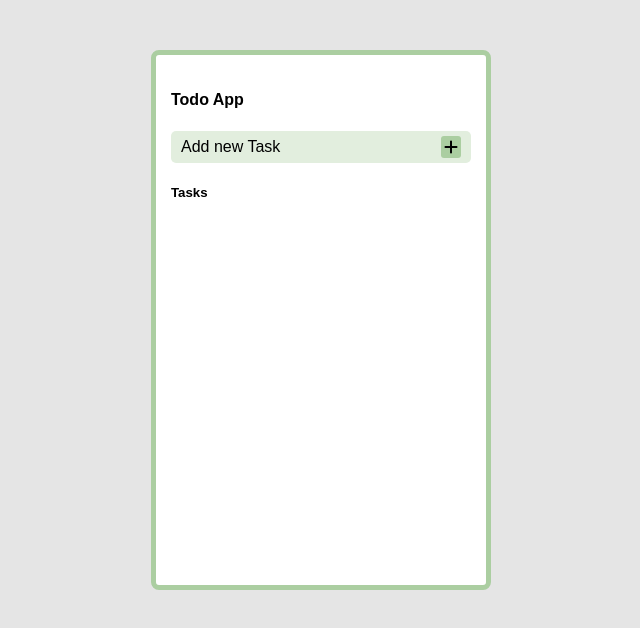
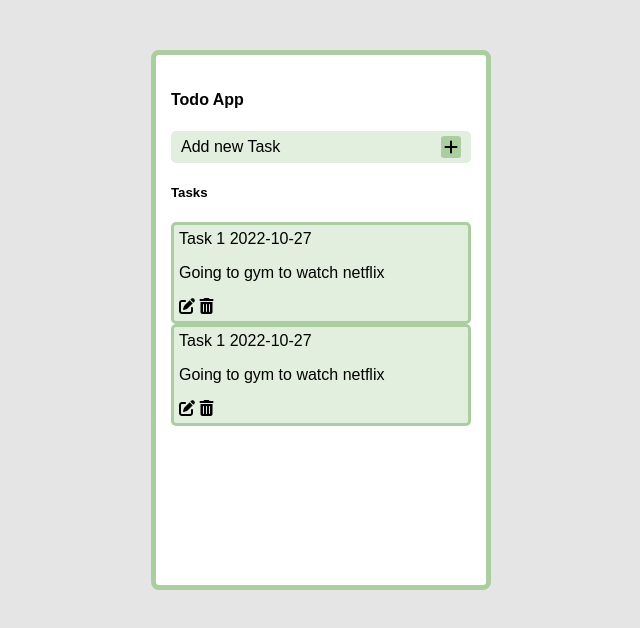
Before and after one commit to Shaxa8000/TODO-app, a plain HTML site: page index.html in a window 1280 px wide. Shown: the whole page, without its empty margins (319-959 px from the left). Drawn offline with Linux system fonts and the light colour scheme.

Commit message:
tasks card done

```diff
--- a/index.html
+++ b/index.html
@@ -1,12 +1,18 @@
 <!DOCTYPE html>
 <html lang="en">
   <head>
-    <meta charset="UTF-8">
-    <meta http-equiv="X-UA-Compatible" content="IE=edge">
-    <meta name="viewport" content="width=device-width, initial-scale=1.0">
+    <meta charset="UTF-8" />
+    <meta http-equiv="X-UA-Compatible" content="IE=edge" />
+    <meta name="viewport" content="width=device-width, initial-scale=1.0" />
     <title>ToDo App</title>
-    <link rel="stylesheet" href="./style.css">
-    <link rel="stylesheet" href="https://cdnjs.cloudflare.com/ajax/libs/font-awesome/6.2.0/css/all.min.css" integrity="sha512-xh6O/CkQoPOWDdYTDqeRdPCVd1SpvCA9XXcUnZS2FmJNp1coAFzvtCN9BmamE+4aHK8yyUHUSCcJHgXloTyT2A==" crossorigin="anonymous" referrerpolicy="no-referrer" />
+    <link rel="stylesheet" href="./style.css" />
+    <link
+      rel="stylesheet"
+      href="https://cdnjs.cloudflare.com/ajax/libs/font-awesome/6.2.0/css/all.min.css"
+      integrity="sha512-xh6O/CkQoPOWDdYTDqeRdPCVd1SpvCA9XXcUnZS2FmJNp1coAFzvtCN9BmamE+4aHK8yyUHUSCcJHgXloTyT2A=="
+      crossorigin="anonymous"
+      referrerpolicy="no-referrer"
+    />
   </head>
   <body>
     <div class="app">
@@ -17,9 +23,28 @@
       </div>
       <h5>Tasks</h5>
 
+      <div id="tasks">
+        <div>
+          <span>Task 1</span>
+          <span>2022-10-27</span>
+          <p>Going to gym to watch netflix</p>
 
-        <div id="tasks">
+          <span class="options">
+            <i class="fas fa-edit"></i>
+            <i class="fas fa-trash-alt"></i>
+          </span>
+        </div>
 
+        <div>
+          <span>Task 1</span>
+          <span>2022-10-27</span>
+          <p>Going to gym to watch netflix</p>
+
+          <span class="options">
+            <i class="fas fa-edit"></i>
+            <i class="fas fa-trash-alt"></i>
+          </span>
+        </div>
       </div>
     </div>
   </body>
--- a/style.css
+++ b/style.css
@@ -28,3 +28,10 @@ body {
     padding: 3px;
     border-radius: 3px;
 }
+
+#tasks div {
+    background: #e2eede;
+    border: 3px solid #abcea1;
+    padding: 5px;
+    border-radius: 5px;
+}
```
Lines whose indentation alone changed are shown as unchanged.
